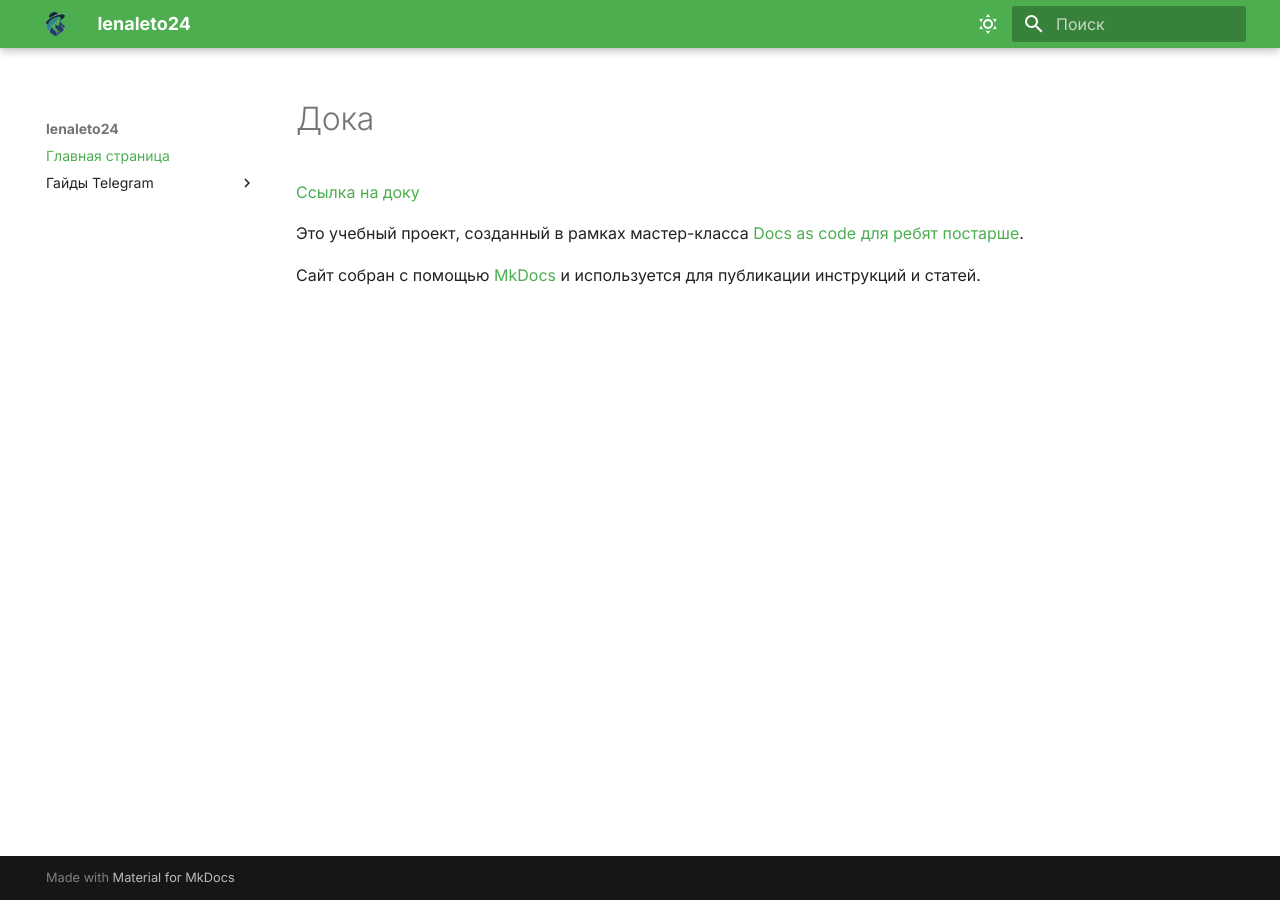
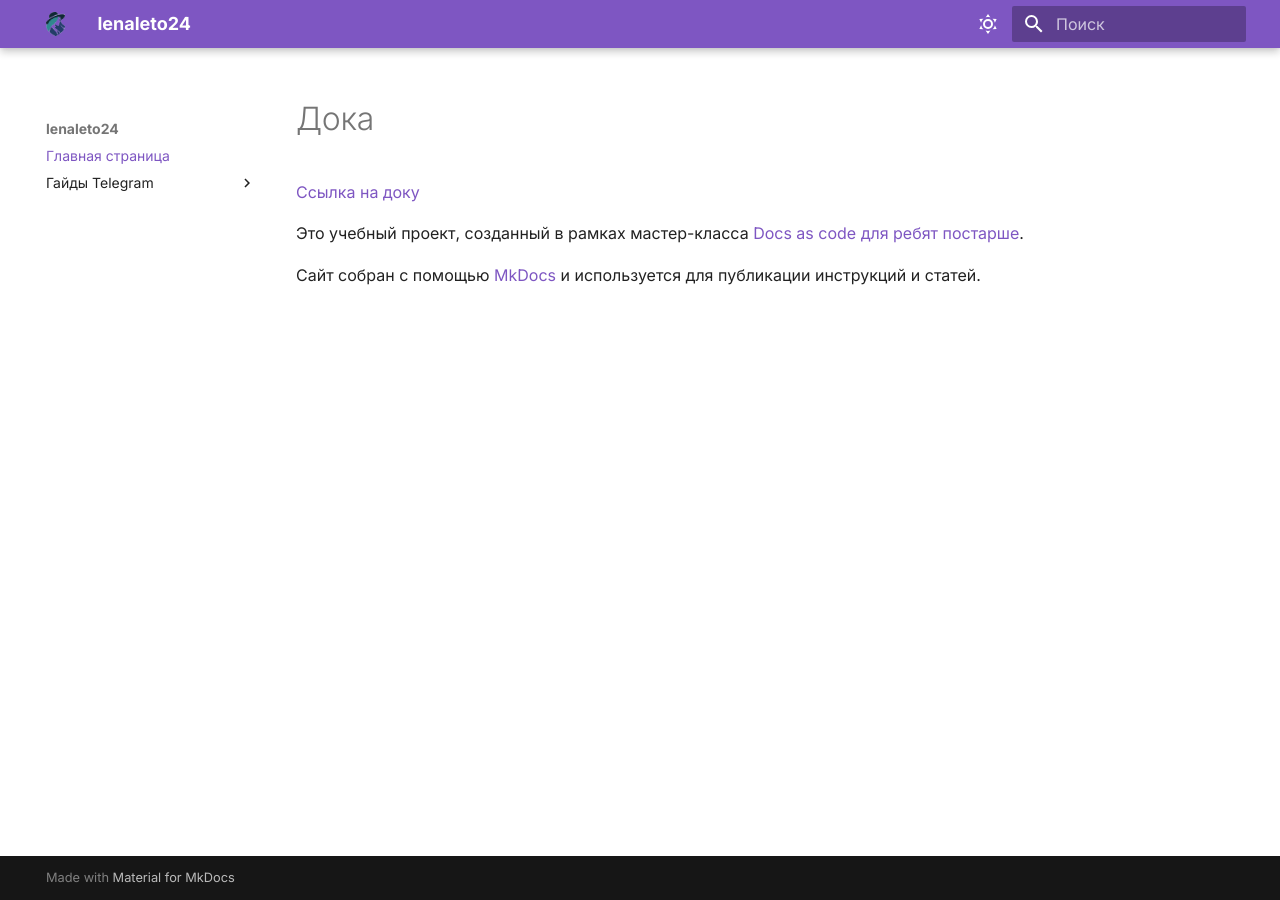
Before and after one commit to lenaleto24/my-MkDocs-project, an MkDocs documentation site: the page built from docs/index.md, in a window 1280 px wide. Built offline with MkDocs 1.6.1 and Material for MkDocs 9.7.7, drawn with Linux system fonts in a browser that asks for light colours.

Commit message:
ci: color

```diff
--- a/mkdocs.yml
+++ b/mkdocs.yml
@@ -15,8 +15,8 @@ theme: # Тема сайта, информация о ее параметрах
       toggle:
         icon: material/weather-sunny # Иконка для активации светлой темы
         name: Выключить солнышко # Всплывающий текст-подсказка
-      primary: green # Основной цвет
-      accent: light green # Акцентный цвет
+      primary: deep purple # Основной цвет
+      accent: purple # Акцентный цвет
       # вы можете использовать любой цвет из списка:
       # red; pink; purple; deep purple; indigo; blue; light blue; cyan; teal;
       # green; light green; lime; yellow; amber; orange; deep orange; brown;
@@ -27,8 +27,8 @@ theme: # Тема сайта, информация о ее параметрах
       toggle:
         icon: material/weather-night
         name: Позвать солнышко
-      primary: green
-      accent: light green
+      primary: deep purple
+      accent: purple
   features: # настройки функциональностей темы
     #- navigation.sections # Добавление разделов верхнего уровня в боковом меню, отключение спойлеров в боковом меню
     - navigation.path # Хлебные крошки
```
